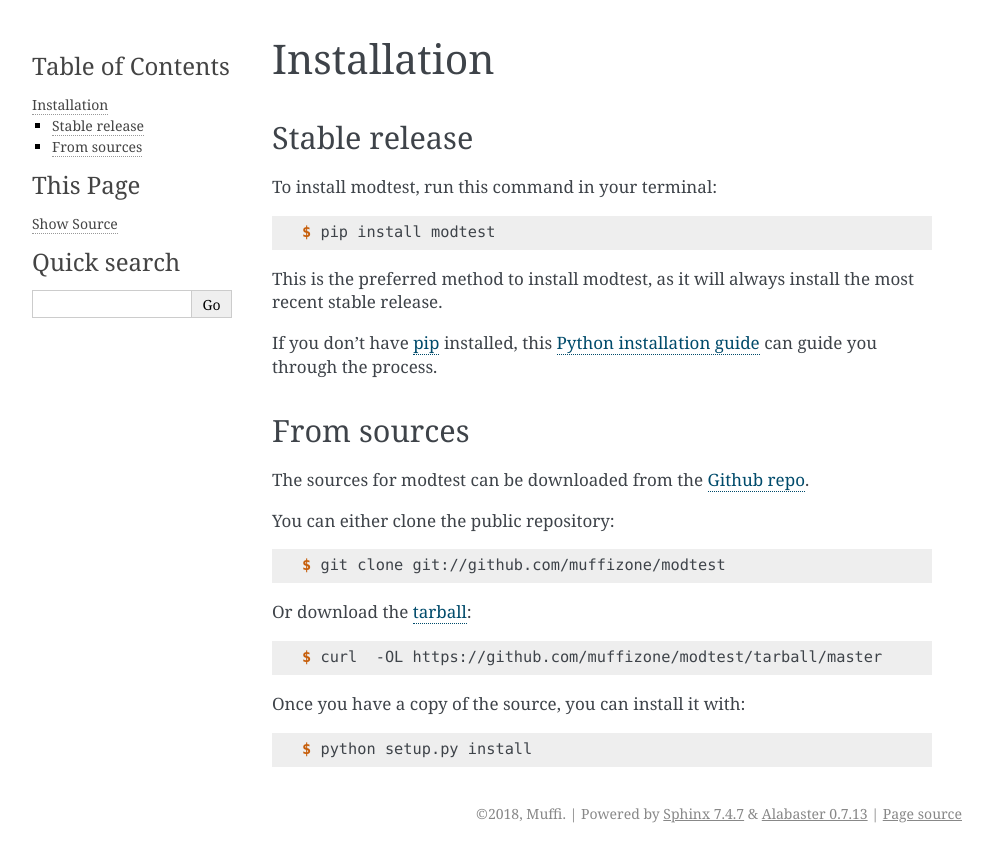
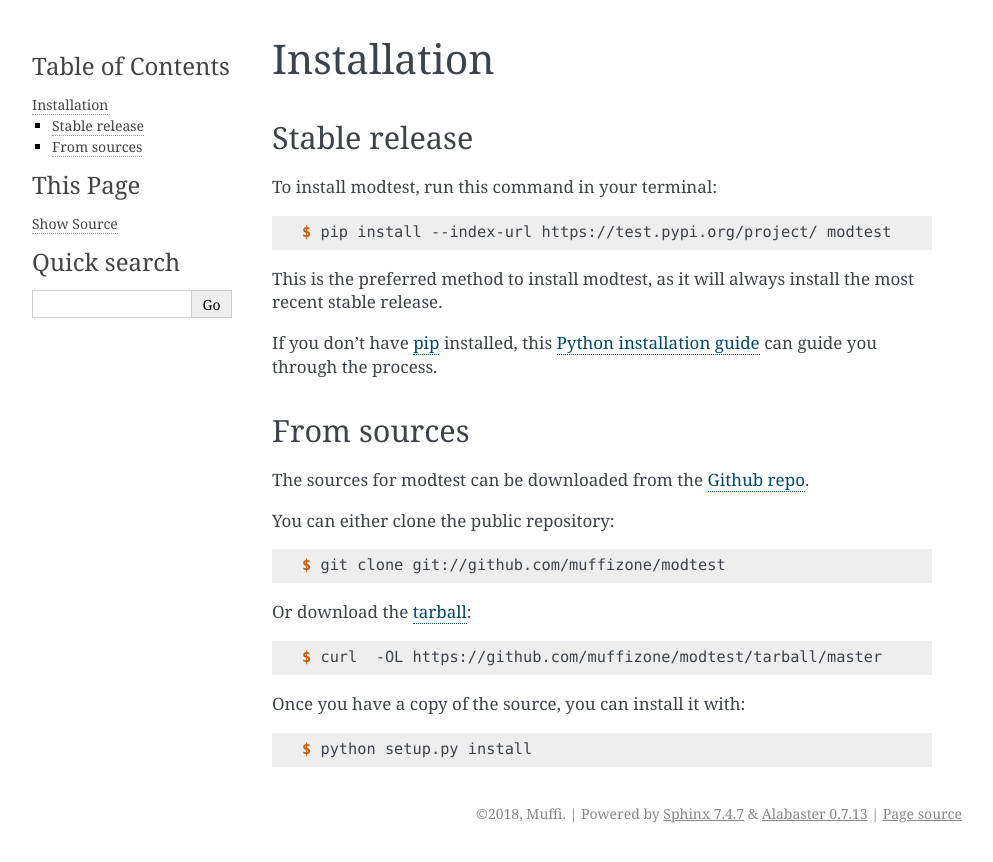
Before and after one commit to muffizone/modtest, a Sphinx documentation site: the page built from docs/installation.rst, in a window 1280 px wide. Shown: the top 862 px of the page, without its empty margins (148-1141 px from the left). Built offline with Sphinx 7.4.7, drawn with Linux system fonts in a browser that asks for light colours; pages that are not in the unit, such as notebooks, are missing from menus.

Commit message:
updated pip installtion to include index url

```diff
--- a/docs/installation.rst
+++ b/docs/installation.rst
@@ -12,7 +12,7 @@ To install modtest, run this command in your terminal:
 
 .. code-block:: console
 
-    $ pip install modtest
+    $ pip install --index-url https://test.pypi.org/project/ modtest
 
 This is the preferred method to install modtest, as it will always install the most recent stable release.
 
```
Also changed, not shown: docs/creatingpackages.rst (added).
